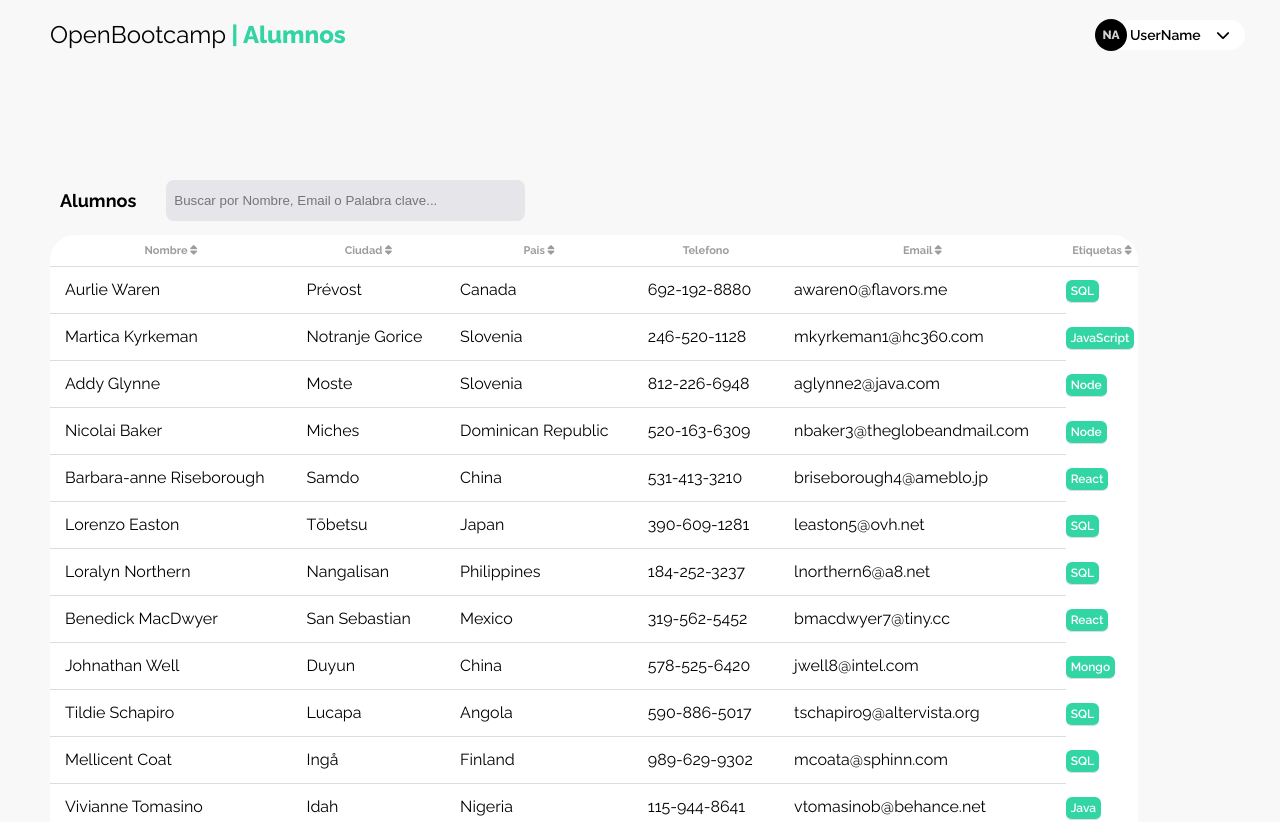
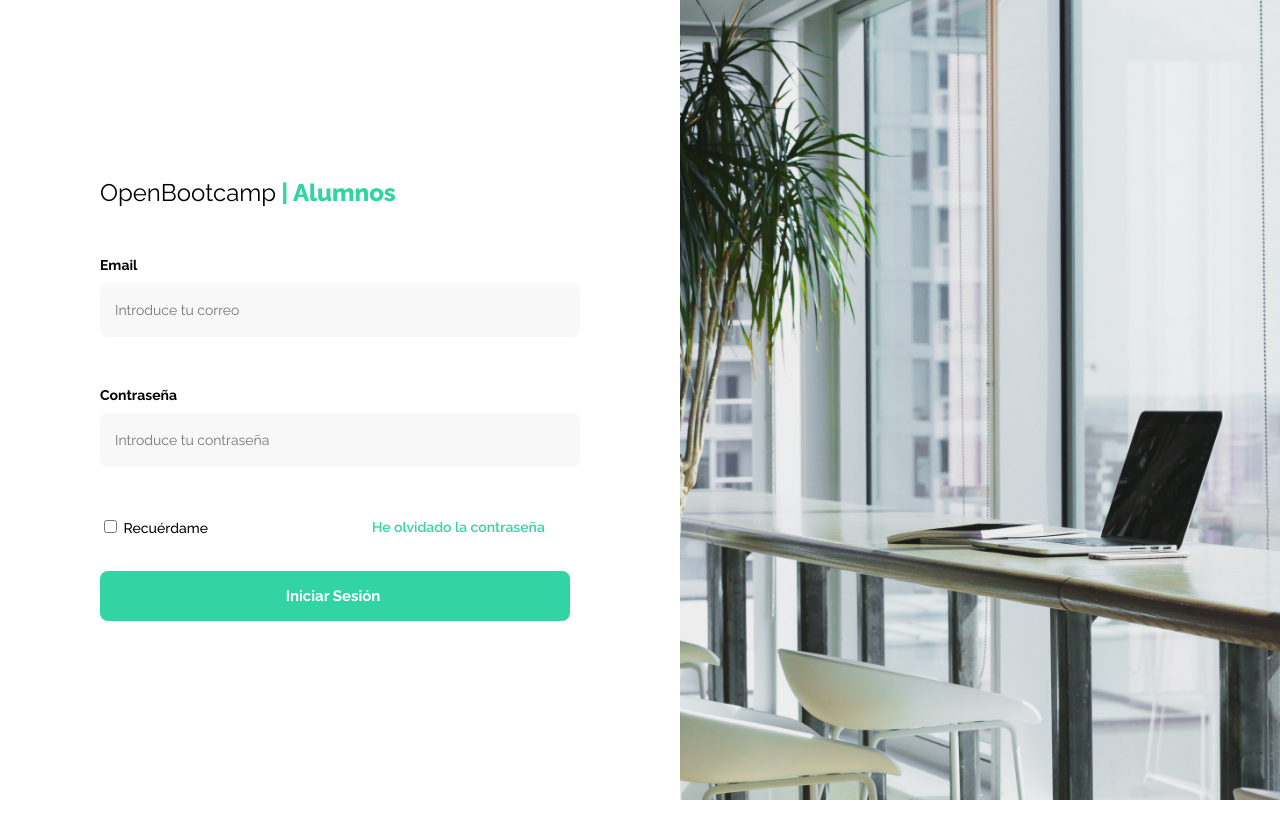
Before and after one commit to aristicocruze/OB-FC-SPRINT3-AMPLIADO, a React (Create React App) app: page / in a window 1280 px wide. Shown: the top 822 px of the page. After the commit the page ends 800 px from the top, so only its background shows below. Built offline with nearby package versions, Linux system fonts and the light colour scheme.

Commit message:
Update App.js

```diff
--- a/src/App.js
+++ b/src/App.js
@@ -1,11 +1,9 @@
-import DataTable from "./components/dataTable/DataTable";
-import Header from "./components/header/Header";
+import LoginPage from "./components/login/LoginPage";
 
 function App() {
   return (
     <div>
-      <Header />
-      <DataTable />
+      <LoginPage />
     </div>
   );
 }
```
